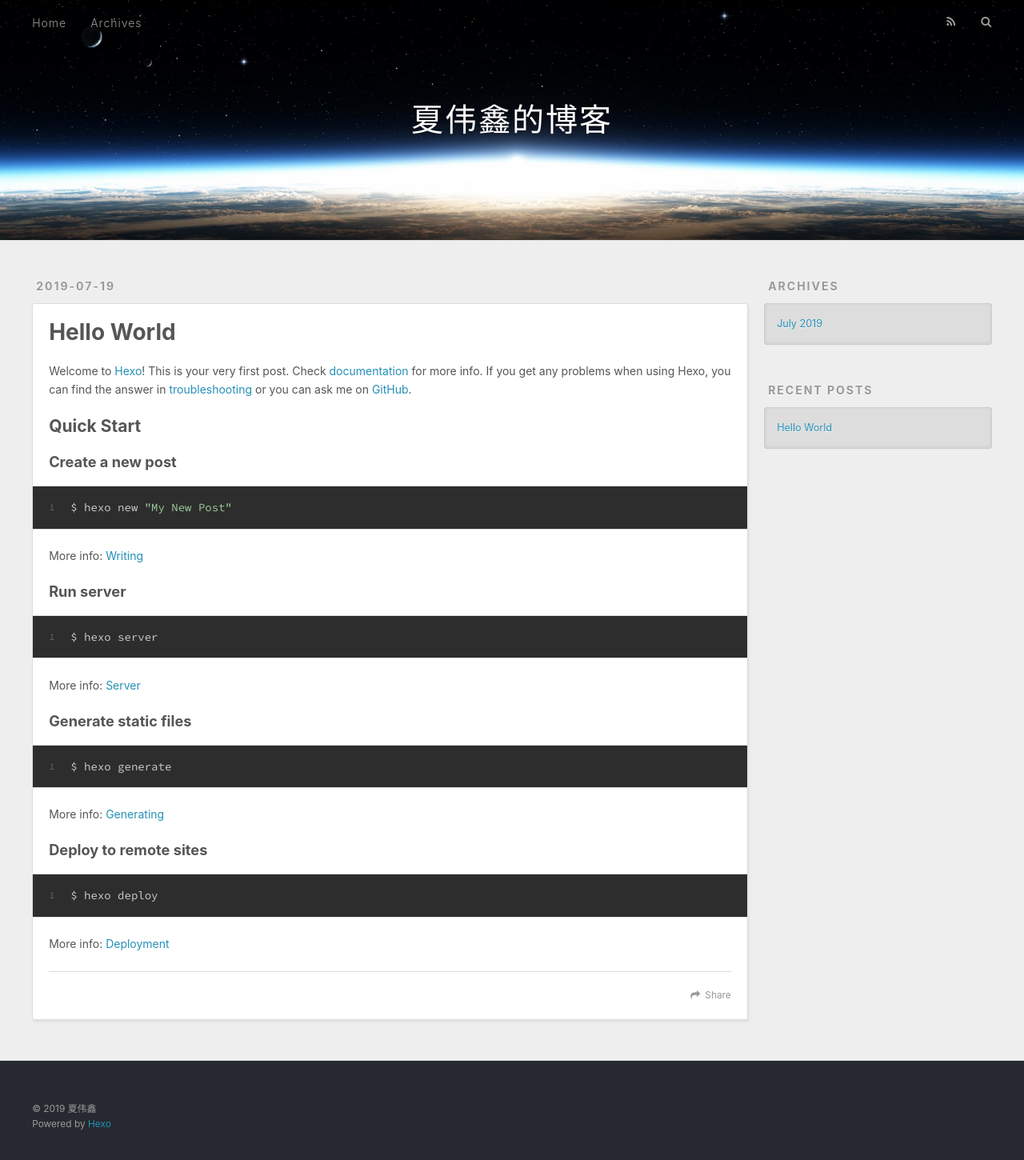
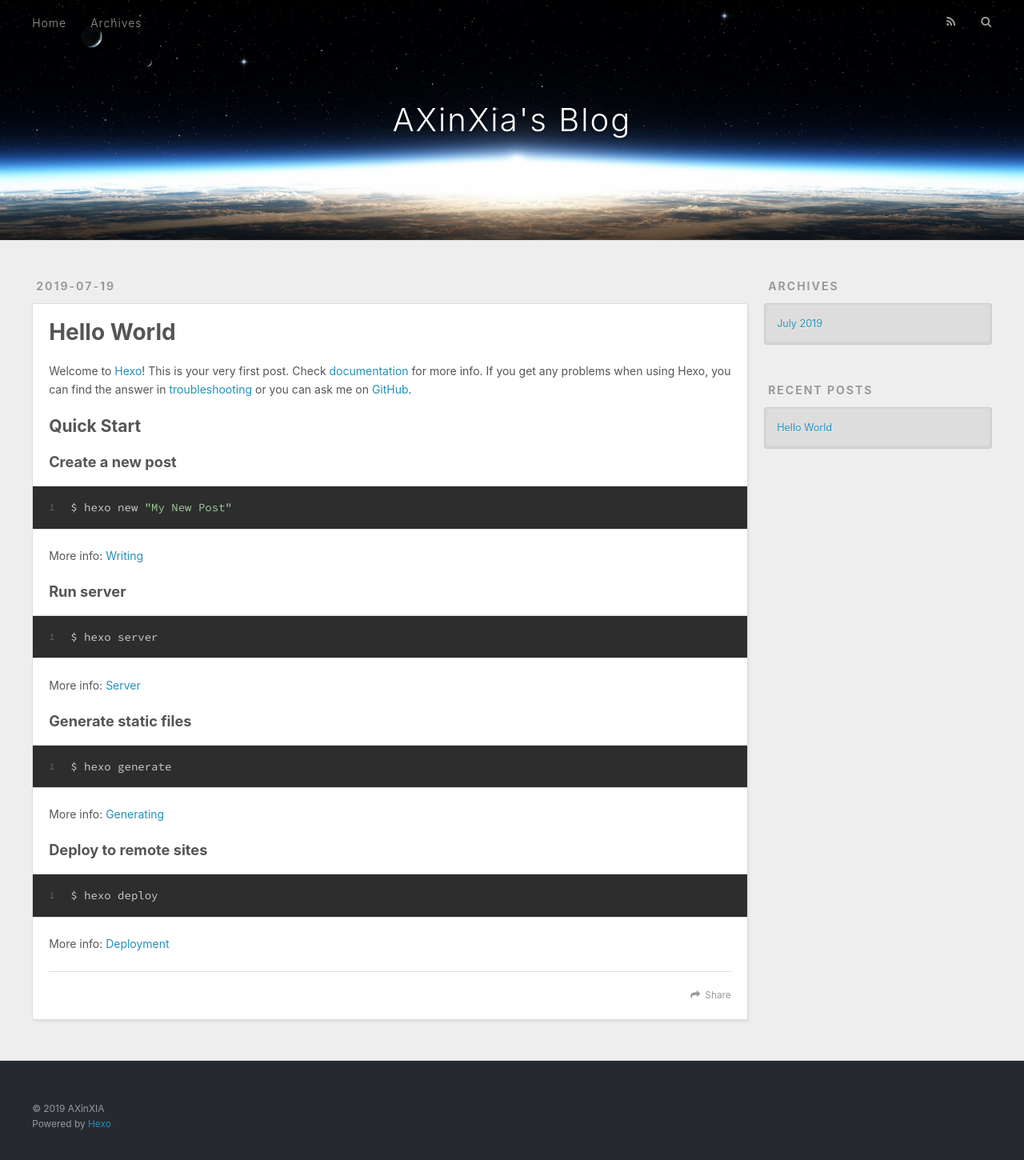
Before and after one commit to shallwexwx/shallwexwx.github.io, a plain HTML site: page index.html in a window 1280 px wide. Shown: the whole page at 80% size. Drawn offline with nearby package versions, Linux system fonts and the light colour scheme.

Commit message:
Site updated: 2019-08-18 10:43:06

```diff
--- a/index.html
+++ b/index.html
@@ -5,17 +5,20 @@
 
 
 
-  <title>夏伟鑫的博客</title>
+  <title>AXinXia&#39;s Blog</title>
   <meta name="viewport" content="width=device-width, initial-scale=1, maximum-scale=1">
-  <meta property="og:type" content="website">
-<meta property="og:title" content="夏伟鑫的博客">
+  <meta name="description" content="This is AXin&apos;s Blog">
+<meta property="og:type" content="website">
+<meta property="og:title" content="AXinXia&#39;s Blog">
 <meta property="og:url" content="http://yoursite.com/index.html">
-<meta property="og:site_name" content="夏伟鑫的博客">
+<meta property="og:site_name" content="AXinXia&#39;s Blog">
+<meta property="og:description" content="This is AXin&apos;s Blog">
 <meta property="og:locale" content="default">
 <meta name="twitter:card" content="summary">
-<meta name="twitter:title" content="夏伟鑫的博客">
+<meta name="twitter:title" content="AXinXia&#39;s Blog">
+<meta name="twitter:description" content="This is AXin&apos;s Blog">
 
-    <link rel="alternate" href="/atom.xml" title="夏伟鑫的博客" type="application/atom+xml">
+    <link rel="alternate" href="/atom.xml" title="AXinXia&#39;s Blog" type="application/atom+xml">
 
 
     <link rel="icon" href="/favicon.png">
@@ -34,7 +37,7 @@
   <div id="header-outer" class="outer">
     <div id="header-title" class="inner">
       <h1 id="logo-wrap">
-        <a href="/" id="logo">夏伟鑫的博客</a>
+        <a href="/" id="logo">AXinXia&#39;s Blog</a>
       </h1>
 
     </div>
@@ -101,7 +104,7 @@
 
     </div>
     <footer class="article-footer">
-      <a data-url="http://yoursite.com/2019/07/19/hello-world/" data-id="cjydud5nl0000wsuuqt0iv77o" class="article-share-link">Share</a>
+      <a data-url="http://yoursite.com/2019/07/19/hello-world/" data-id="cjzgd77jr0000wnuuzr4iazhj" class="article-share-link">Share</a>
 
 
     </footer>
@@ -157,7 +160,7 @@
 
   <div class="outer">
     <div id="footer-info" class="inner">
-      &copy; 2019 夏伟鑫<br>
+      &copy; 2019 AXinXIA<br>
       Powered by <a href="http://hexo.io/" target="_blank">Hexo</a>
     </div>
   </div>
```
Also changed, not shown: 2019/07/19/hello-world/index.html (+6 -6 lines), archives/2019/07/index.html (+11 -8 lines), archives/2019/index.html (+11 -8 lines), archives/index.html (+11 -8 lines).
